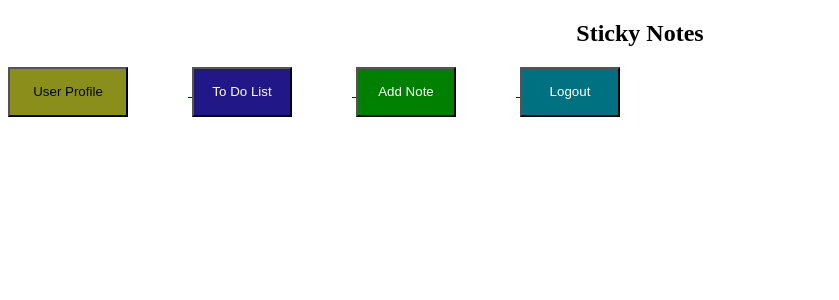
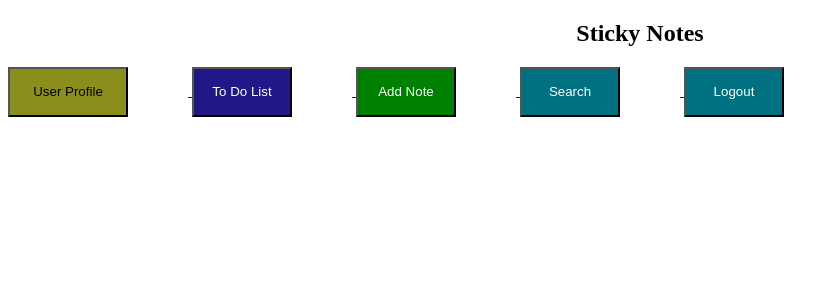
Before and after one commit to a3has/team10App, a Flask app: page /home in a window 1280 px wide. Shown: the top 300 px of the page, without its empty margins (0-839 px from the left). Run offline with Flask 3, Linux system fonts and the light colour scheme.

Commit message:
implemeenttion of advanced search for TODO

```diff
--- a/notesapp/app/routes.py
+++ b/notesapp/app/routes.py
@@ -4,7 +4,7 @@ from forms import LoginForm
 from flask_login import current_user, login_user, logout_user, login_required
 from models import User, Todo
 from werkzeug.urls import url_parse
-from forms import RegistrationForm
+from forms import RegistrationForm, AdvancedSearchForm
 
 
 @app.route('/')
@@ -103,6 +103,27 @@ def delete(todo_id):
     db.session.commit()
     return redirect(url_for("todo"))
 
+@app.route('/advanced_searching', methods=['GET', 'POST'])
+def advanced_search():
+    form = AdvancedSearchForm()
+
+    if form.validate_on_submit():
+        # Build the query based on form input
+        query = Todo.query
+
+        if form.task_name.data:
+            query = query.filter(Todo.name.ilike(f'%{form.task_name.data}%'))
+
+        if form.is_complete.data is not None:
+            query = query.filter(Todo.done == form.is_complete.data)
+
+        # Execute the query for all
+        results = query.all()
+
+        return render_template('search_results.html', results=results)
+
+    return render_template('adv_search.html', form=form)
+
 @app.route('/logout')
 def logout():
     logout_user()
--- a/notesapp/app/static/buttonlayout.css
+++ b/notesapp/app/static/buttonlayout.css
@@ -48,3 +48,11 @@
     color: white;
     margin-right: 60px;
 }
+.AdvancedSearchForm{
+    height: 50px;
+    width: 100px;
+    display: inline block;
+    background-color: rgb(0, 113, 128); /* Change 'green' to your preferred color */
+    color: white;
+    margin-right: 60px;
+}
--- a/notesapp/app/templates/home.html
+++ b/notesapp/app/templates/home.html
@@ -25,7 +25,12 @@
         <a href="add-note">
             <button class="add-note">Add Note</button>
         </a>
-        <a href="logout">
+
+        <a href="advanced_searching">
+            <button class="AdvancedSearchForm">Search</button>
+        </a>
+
+        <a href="logout"> <!-- Name of Routes ex. /logout-->
             <button class="logout">Logout</button>
         </a>
     </div>
```
Also changed, not shown: notesapp/app/templates/adv_search.html (added, +19 -0 lines), notesapp/app/templates/search_results.html (added, +16 -0 lines), notesapp/forms.py (+7 -0 lines), notesapp/app/app.db.
